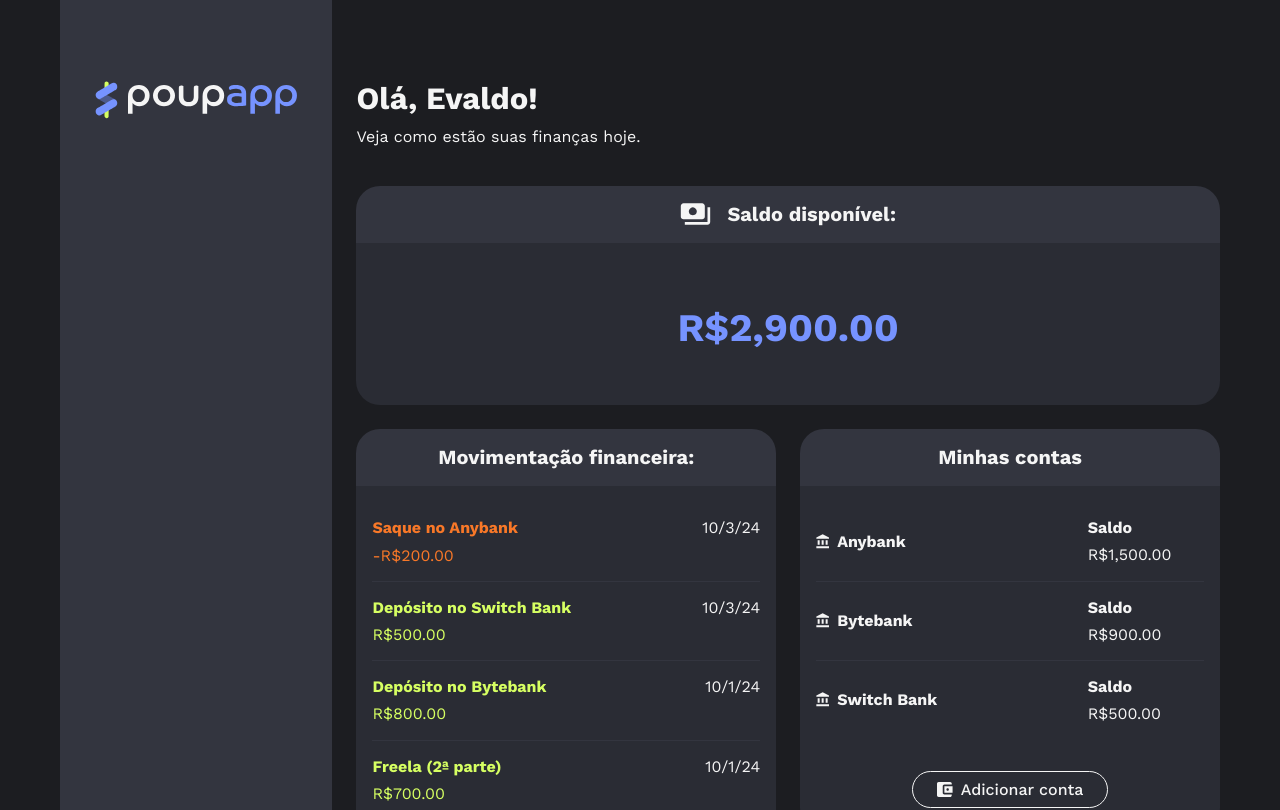
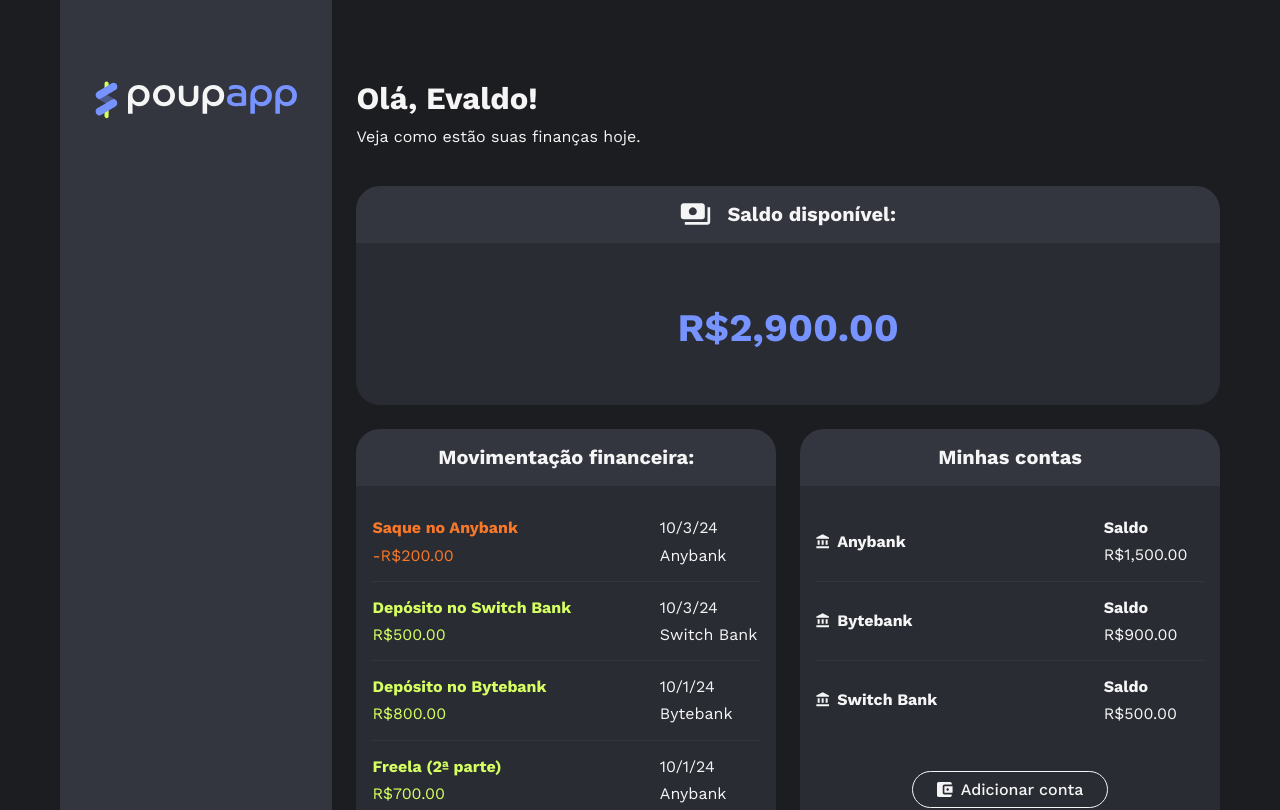
Before and after one commit to antonio-evaldo/4457-angular-19-curso-3-projeto, an Angular app: page / in a window 1280 px wide. Shown: the top 810 px of the page. Built offline with nearby package versions, Linux system fonts and the light colour scheme.

Commit message:
feat: adiciona nome da conta na transação e ajusta CSS

```diff
--- a/src/app/componentes/area-financeira/contas/conta/conta.component.css
+++ b/src/app/componentes/area-financeira/contas/conta/conta.component.css
@@ -1,6 +1,7 @@
 .conta {
   display: flex;
   align-items: center;
+  gap: 1rem;
 }
 
 .banco {
--- a/src/app/componentes/area-financeira/transacoes/transacao/transacao.component.css
+++ b/src/app/componentes/area-financeira/transacoes/transacao/transacao.component.css
@@ -1,9 +1,12 @@
 .transacao {
   display: flex;
-  justify-content: space-between;
+  align-items: center;
+  gap: 1rem;
 }
 
 .nome-e-valor {
+  flex-basis: 70%;
+
   display: flex;
   flex-direction: column;
   gap: 0.5rem;
@@ -12,3 +15,9 @@
 .nome {
   font-weight: 700;
 }
+
+.data-e-conta {
+  display: flex;
+  flex-direction: column;
+  gap: 0.5rem;
+}
--- a/src/app/componentes/area-financeira/transacoes/transacao/transacao.component.html
+++ b/src/app/componentes/area-financeira/transacoes/transacao/transacao.component.html
@@ -4,5 +4,8 @@
     <span class="texto-md">{{ valor() | currency:"BRL" }}</span>
   </div>
 
-  <span class="texto-md">{{ transacao().data | date:"shortDate" }}</span>
+  <div class="data-e-conta">
+    <span class="texto-md">{{ transacao().data | date:"shortDate" }}</span>
+    <span class="texto-md">{{ transacao().conta }}</span>
+  </div>
 </div>
```
